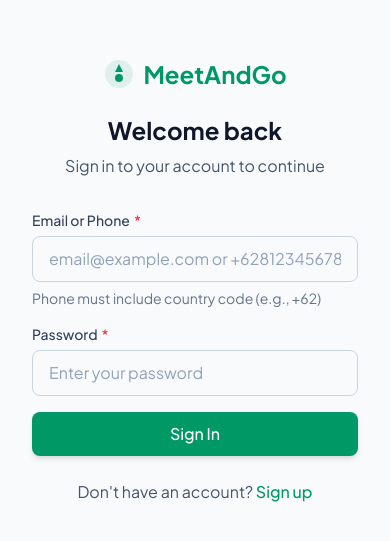
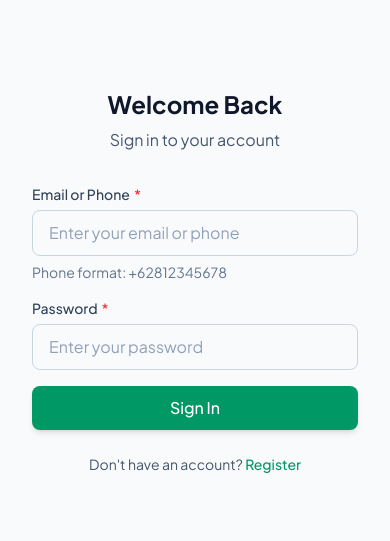
Before and after one commit to ysrn87/meetandgo, a Next.js app: page /login in a window 390 px wide. Shown: the part 141-682 px from the top of the page. Built offline with nearby package versions, Linux system fonts and the light colour scheme.

Commit message:
Fix: Wrap useSearchParams in Suspense boundary

```diff
--- a/src/app/(auth)/login/page.tsx
+++ b/src/app/(auth)/login/page.tsx
@@ -1,93 +1,107 @@
 "use client";
 
-import { useState } from "react";
+import { useState, Suspense } from "react";
+import { signIn } from "next-auth/react";
 import { useRouter, useSearchParams } from "next/navigation";
 import Link from "next/link";
-import { signIn } from "next-auth/react";
 import { Button, Input, Alert } from "@/components/ui";
 
-export default function LoginPage() {
+function LoginForm() {
   const router = useRouter();
   const searchParams = useSearchParams();
   const callbackUrl = searchParams.get("callbackUrl") || "/dashboard";
-  const [error, setError] = useState("");
+  const error = searchParams.get("error");
+
   const [loading, setLoading] = useState(false);
+  const [formError, setFormError] = useState("");
+  const [form, setForm] = useState({
+    identifier: "",
+    password: "",
+  });
 
-  async function handleSubmit(e: React.FormEvent<HTMLFormElement>) {
+  const handleSubmit = async (e: React.FormEvent) => {
     e.preventDefault();
-    setError("");
     setLoading(true);
-
-    const formData = new FormData(e.currentTarget);
-    const identifier = formData.get("identifier") as string;
-    const password = formData.get("password") as string;
+    setFormError("");
 
     try {
       const result = await signIn("credentials", {
-        identifier,
-        password,
+        identifier: form.identifier,
+        password: form.password,
         redirect: false,
       });
 
       if (result?.error) {
-        setError("Invalid email/phone or password");
+        setFormError("Invalid email/phone or password");
       } else {
         router.push(callbackUrl);
         router.refresh();
       }
     } catch {
-      setError("Something went wrong. Please try again.");
+      setFormError("Something went wrong. Please try again.");
     } finally {
       setLoading(false);
     }
-  }
+  };
 
   return (
-    <div>
+    <div className="w-full max-w-md">
       <div className="text-center mb-8">
-        <Link href="/" className="lg:hidden flex items-center justify-center gap-2 text-2xl font-bold text-emerald-600 mb-6">
-          <svg className="w-8 h-8" viewBox="0 0 32 32" fill="none">
-            <circle cx="16" cy="16" r="14" fill="currentColor" opacity="0.1" />
-            <path d="M16 6L20 14H12L16 6Z" fill="currentColor" />
-            <circle cx="16" cy="20" r="4" fill="currentColor" />
-          </svg>
-          MeetAndGo
-        </Link>
-        <h1 className="text-2xl font-bold text-slate-900">Welcome back</h1>
-        <p className="text-slate-600 mt-2">Sign in to your account to continue</p>
+        <h1 className="text-2xl font-bold text-slate-900">Welcome Back</h1>
+        <p className="text-slate-600 mt-2">Sign in to your account</p>
       </div>
 
-      {error && <Alert variant="error" className="mb-6">{error}</Alert>}
+      {error && (
+        <Alert variant="error" className="mb-6">
+          Authentication failed. Please try again.
+        </Alert>
+      )}
+
+      {formError && (
+        <Alert variant="error" className="mb-6">
+          {formError}
+        </Alert>
+      )}
 
       <form onSubmit={handleSubmit} className="space-y-4">
         <Input
-          name="identifier"
           label="Email or Phone"
           type="text"
-          placeholder="email@example.com or +628123456789"
           required
-          autoComplete="username"
-          hint="Phone must include country code (e.g., +62)"
+          value={form.identifier}
+          onChange={(e) => setForm({ ...form, identifier: e.target.value })}
+          placeholder="Enter your email or phone"
+          hint="Phone format: +62812345678"
         />
+
         <Input
-          name="password"
           label="Password"
           type="password"
+          required
+          value={form.password}
+          onChange={(e) => setForm({ ...form, password: e.target.value })}
           placeholder="Enter your password"
-          required
-          autoComplete="current-password"
         />
-        <Button type="submit" fullWidth loading={loading}>
+
+        <Button type="submit" className="w-full" loading={loading}>
           Sign In
         </Button>
       </form>
 
-      <p className="text-center mt-6 text-slate-600">
+      <p className="text-center text-sm text-slate-600 mt-6">
         Don&apos;t have an account?{" "}
-        <Link href="/register" className="text-emerald-600 font-medium hover:underline">
-          Sign up
+        <Link href="/register" className="text-emerald-600 hover:text-emerald-700 font-medium">
+          Register
         </Link>
       </p>
     </div>
   );
 }
+
+export default function LoginPage() {
+  return (
+    <Suspense fallback={<div className="w-full max-w-md text-center">Loading...</div>}>
+      <LoginForm />
+    </Suspense>
+  );
+}
```
